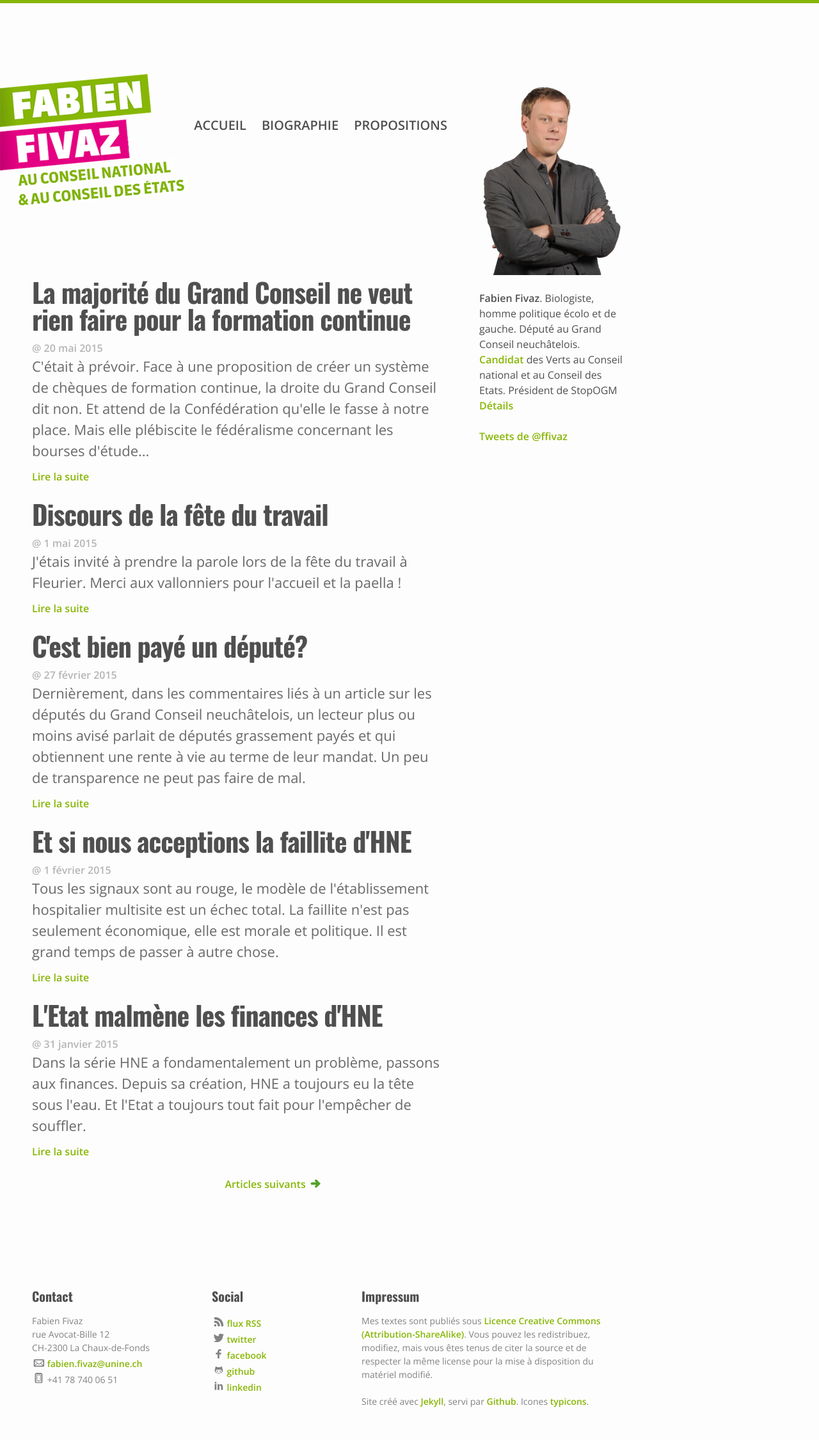
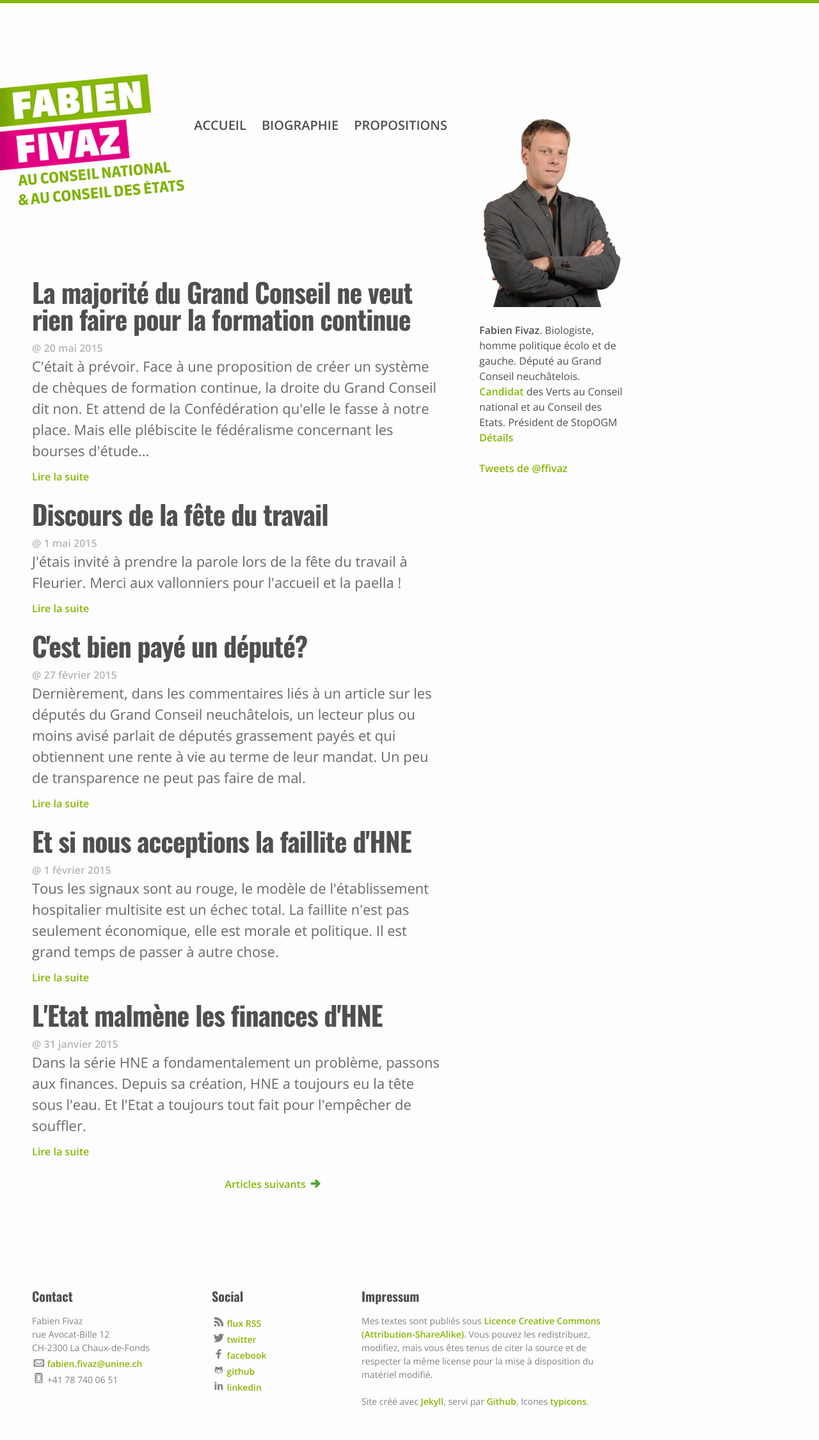
Before and after one commit to ffivaz/ffivaz.github.io, a Jekyll site: the page built from index.html, in a window 1280 px wide. Shown: the whole page at 64% size. Built offline with Jekyll 4.4.1, drawn with Linux system fonts in a browser that asks for light colours; nearby versions of some CDN libraries; the list of posts is cut into pages by our own code; comment, search, counter and statistics services are not loaded.

```diff
--- a/_sass/_layout.scss
+++ b/_sass/_layout.scss
@@ -317,7 +317,7 @@
     position: absolute;
     margin-left: $content-width - (2*$spacing-unit) - 250;
     margin-right: $spacing-unit;
-    margin-top: 2*$spacing-unit;
+    margin-top: 4*$spacing-unit;
     width: 250px;
 
     @include media-query($on-palm) {
```
